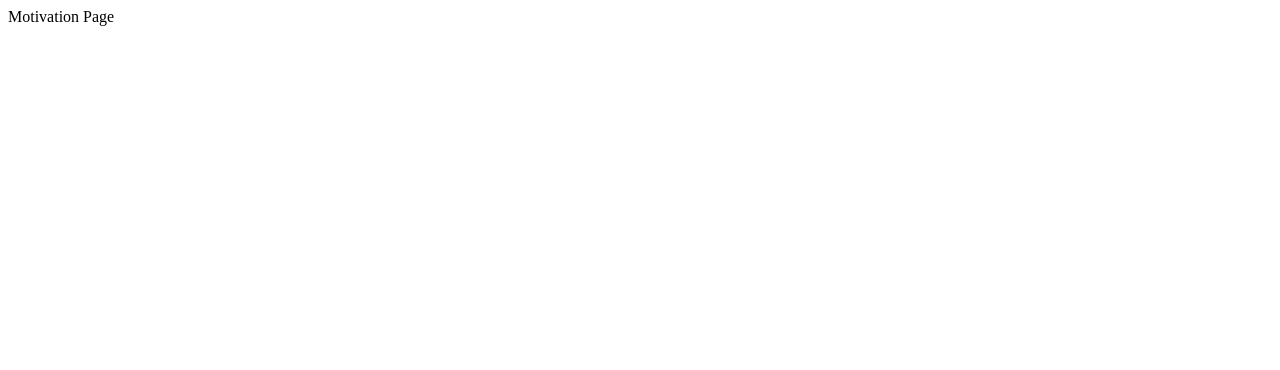
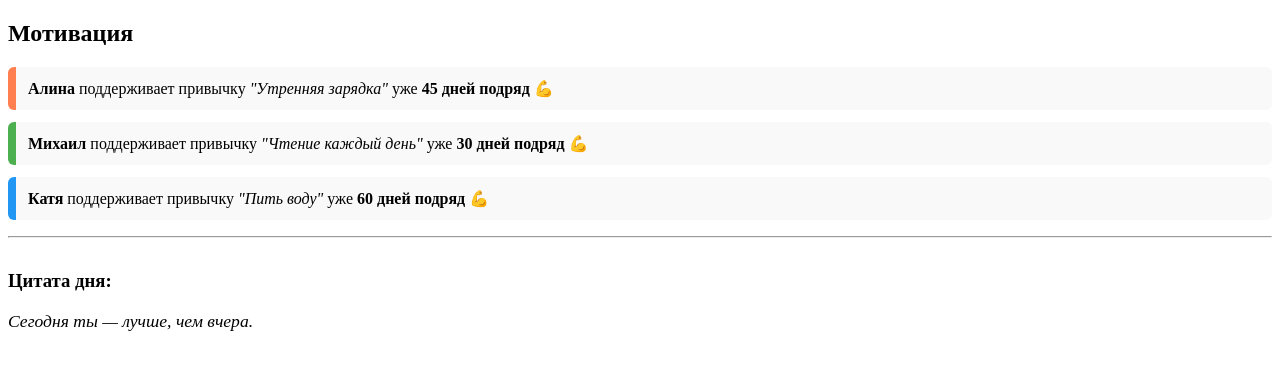
Before and after one commit to Zhaglo/zhelazo-app, a React app: page /motivation in a window 1280 px wide. Shown: the top 370 px of the page. Built offline with nearby package versions, Linux system fonts and the light colour scheme; sample sign-in values are in the browser's storage.

Commit message:
feat: base MotivationPage

```diff
--- a/src/pages/MotivationPage.tsx
+++ b/src/pages/MotivationPage.tsx
@@ -1,5 +1,63 @@
+const fakeAchievements = [
+    {
+        user: "Алина",
+        habit: "Утренняя зарядка",
+        streak: 45,
+        color: "#ff7f50",
+    },
+    {
+        user: "Михаил",
+        habit: "Чтение каждый день",
+        streak: 30,
+        color: "#4caf50",
+    },
+    {
+        user: "Катя",
+        habit: "Пить воду",
+        streak: 60,
+        color: "#2196f3",
+    },
+];
+
+const motivationalQuotes = [
+    "Твои привычки формируют твою судьбу.",
+    "Сила — в регулярности.",
+    "Сегодня ты — лучше, чем вчера.",
+];
+
 const MotivationPage = () => {
-    return <div>Motivation Page</div>;
+    return (
+        <div>
+            <h2>Мотивация</h2>
+
+            <ul style={{ listStyle: "none", padding: 0 }}>
+                {fakeAchievements.map((item, i) => (
+                    <li
+                        key={i}
+                        style={{
+                            borderLeft: `8px solid ${item.color}`,
+                            padding: "12px",
+                            marginBottom: "12px",
+                            background: "#f9f9f9",
+                            borderRadius: "6px",
+                        }}
+                    >
+                        <strong>{item.user}</strong> поддерживает привычку <em>"{item.habit}"</em> уже{" "}
+                        <strong>{item.streak} дней подряд</strong> 💪
+                    </li>
+                ))}
+            </ul>
+
+            <hr />
+
+            <div style={{ marginTop: "2rem" }}>
+                <h3>Цитата дня:</h3>
+                <p style={{ fontStyle: "italic", fontSize: "1.1rem" }}>
+                    {motivationalQuotes[Math.floor(Math.random() * motivationalQuotes.length)]}
+                </p>
+            </div>
+        </div>
+    );
 };
 
 export default MotivationPage;
```
